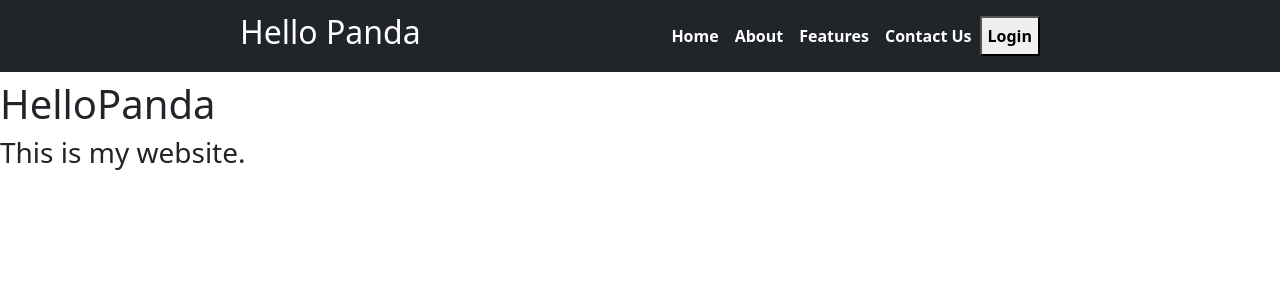
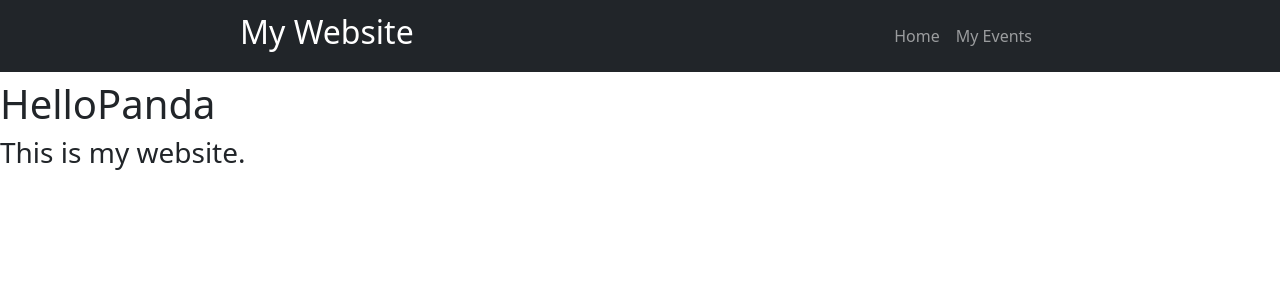
Before and after one commit to nyjc-computing-2425/hellopanda, a Flask app: page / in a window 1280 px wide. Shown: the top 300 px of the page. Run offline with Flask 3, Linux system fonts and the light colour scheme.

Commit message:
Force sync files from dev into frontend

```diff
--- a/templates/components/navbar/navbar.html
+++ b/templates/components/navbar/navbar.html
@@ -1,23 +1,8 @@
-<style>
-.button {
-background-color:white;
-font-weight:bold;
-}
-
-#loginbutton {
-font-weight:bold;
-}
-
-.nav-link {
-font-weight:bold;
-color:white;
-}
-</style>
-
 <div class="bg-dark mb-2">
     <nav class="navbar navbar-dark navbar-expand-lg m-auto" style="max-width: 800px; color: white; justify-content: space-between">
-            <div class="navbar-brand" position="static">
-                <h2>Hello Panda</h2>
+
+            <div class="navbar-brand">
+                <h2>My Website</h2>
             </div>
 
 
@@ -25,20 +10,9 @@ color:white;
                   <li class="nav-item active">
                     <a class="nav-link" href="/">Home </a>
                   </li>
-
                   <li class="nav-item">
-                    <a class="nav-link" href="/about">About</a>
+                    <a class="nav-link" href="/student/event_details">My Events</a>
                   </li>
-
-				  <li class="nav-item">
-					<a class="nav-link" href="/features">Features </a>
-				  </li>
-
-				  <li class="nav-item">
-					<a class="nav-link" href="/contact_us"> Contact Us </a>
-				  </li>
-
-				  <button id="loginbutton" type="button"> Login </button>
                 </ul>
 
             </nav>
```
